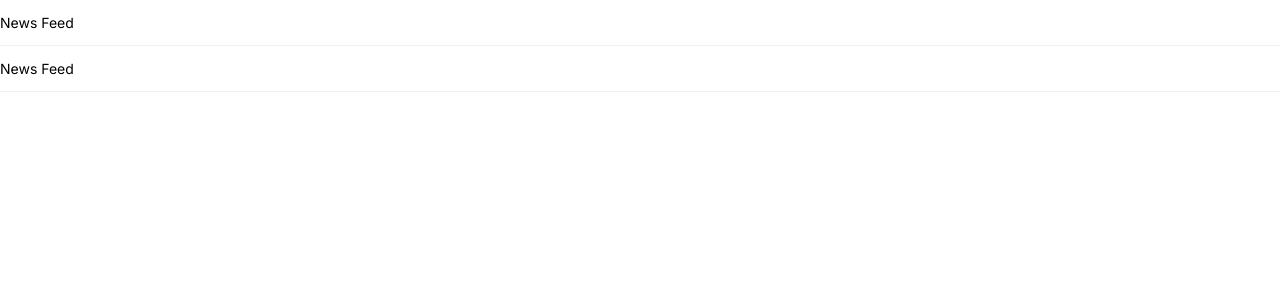
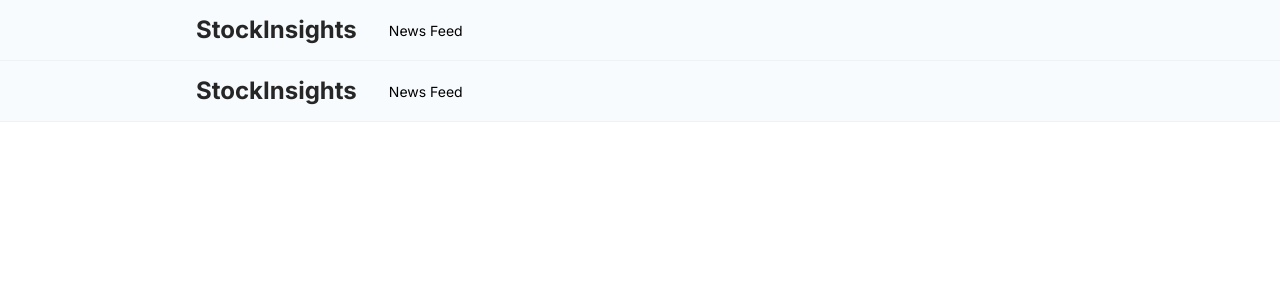
Before and after one commit to sahas-si/stockinsights-pinecone-hackathon, a Next.js app: page /Layout in a window 1280 px wide. Shown: the top 300 px of the page. Built offline with nearby package versions, Linux system fonts and the light colour scheme.

Commit message:
navabr changed

```diff
--- a/src/components/Navbar.tsx
+++ b/src/components/Navbar.tsx
@@ -5,10 +5,12 @@ import React from 'react';
 const Navar = () => {
   // const pathname = usePathname();
   return (
-    <nav className="py-3 border-b">
-      <div className={`flex items-center justify-between container mx-auto`}>
+    <nav className="py-3 border-b bg-[#f7fbfd]">
+      <div
+        className={`flex items-center justify-between container mx-auto max-w-[888px]`}
+      >
         <span className="flex gap-8 items-center">
-          {/* <h1 className="font-bold text-2xl text-neutral-800">StockInsights</h1> */}
+          <h1 className="font-bold text-2xl text-neutral-800">StockInsights</h1>
           <h3 className="text-sm cursor-pointer">News Feed</h3>
         </span>
         <span>
```
